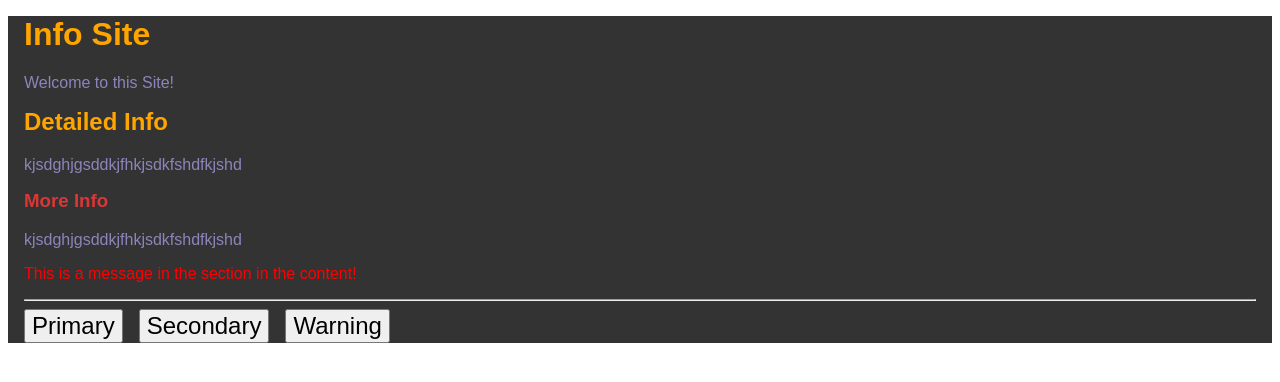
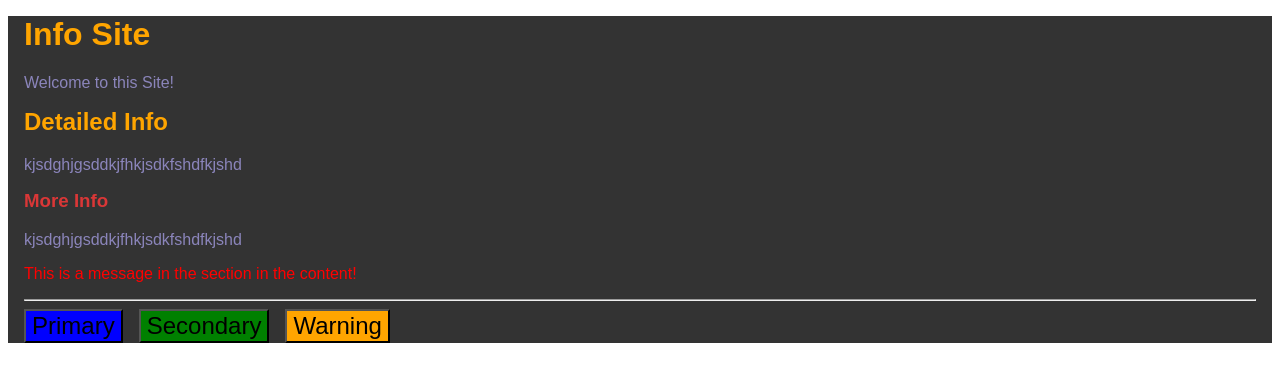
Before and after one commit to Scientific-Research/mk-003-sass-basics, a React (Vite) app: page / in a window 1280 px wide. Shown: the top 382 px of the page. Built offline with nearby package versions, Linux system fonts and the light colour scheme.

Commit message:
new color as variable for buttons were defined!

```diff
--- a/src/styles/App.scss
+++ b/src/styles/App.scss
@@ -1,5 +1,6 @@
 // @use 'variables_conservative' as *;
 @use 'variables' as *;
+@use 'buttons_colors' as *;
 
 // $main_font_color: rgb(204, 95, 128);
 div.App {
@@ -35,7 +36,15 @@ div.App {
     button{
       margin-right: 1rem;
       font-size: 1.5rem;
-
+    }
+    button.primary{
+      background-color: $primaryButtonColor;
+    }
+    button.secondary{
+      background-color: $secondaryButtonColor;
+    }
+    button.warning{
+     background-color: $WarningButtonColor;
     }
   }
 }
--- /dev/null
+++ b/src/styles/_buttons_colors.scss
@@ -0,0 +1,3 @@
+$primaryButtonColor :blue;
+$secondaryButtonColor : green;
+$WarningButtonColor: orange
```
